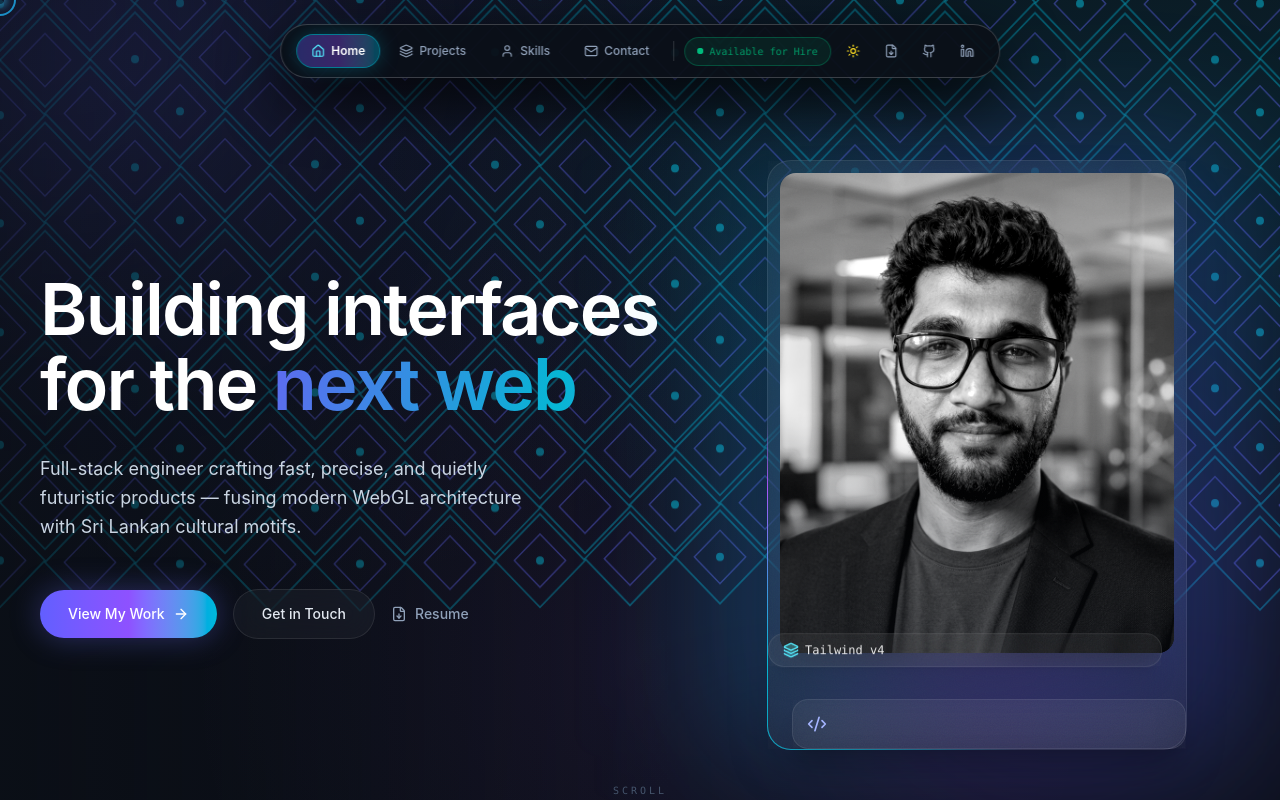
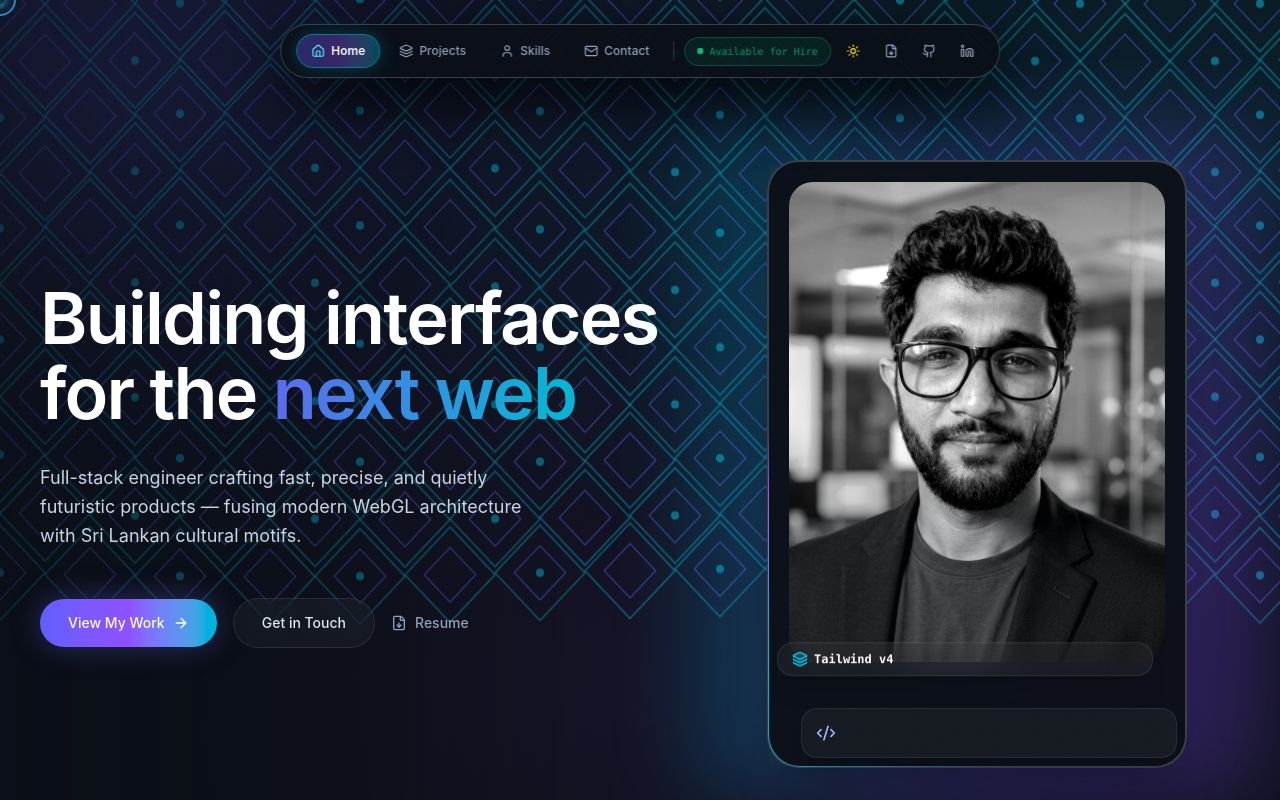
Before and after one commit to sasiruliyanage2004/portfolio-, a React (Vite) app: page / in a window 1280 px wide. Shown: the top 800 px of the page. Built offline with nearby package versions, Linux system fonts and the light colour scheme.

Commit message:
fix_portrait_card_layering_spacing_and_halo_alignment

```diff
--- a/src/components/cyber/HeroCyber.jsx
+++ b/src/components/cyber/HeroCyber.jsx
@@ -105,7 +105,7 @@ function CyclingTechBadge() {
     <div
       onMouseEnter={() => setIsPaused(true)}
       onMouseLeave={() => setIsPaused(false)}
-      className="glass-panel noise-overlay absolute -top-3 -left-3 flex items-center gap-1.5 px-3.5 py-2 rounded-2xl shadow-xl border border-cyan-400/30 bg-[#0b0f17]/90 backdrop-blur-md animate-float-chip cursor-pointer select-none"
+      className="glass-panel noise-overlay absolute -top-3 -left-3 flex items-center gap-1.5 px-3.5 py-2 rounded-2xl shadow-xl border border-cyan-400/30 bg-[#0b0f17]/95 dark:bg-[#0b0f17]/95 light-theme:bg-[#F7F5F1] backdrop-blur-md animate-float-chip cursor-pointer select-none z-20"
     >
       <AnimatePresence mode="wait">
         <motion.div
@@ -116,8 +116,8 @@ function CyclingTechBadge() {
           transition={{ duration: 0.35, ease: "easeInOut" }}
           className="flex items-center gap-1.5"
         >
-          <CurrentIcon className="h-4 w-4 text-cyan-300 fill-cyan-300/30" />
-          <span className="font-mono text-xs text-white/90 font-medium whitespace-nowrap">
+          <CurrentIcon className="h-4 w-4 text-cyan-400 fill-cyan-400/20" />
+          <span className="font-mono text-xs text-white dark:text-white light-theme:text-slate-900 font-semibold whitespace-nowrap">
             {TECH_STACK[index].label}
           </span>
         </motion.div>
@@ -216,29 +216,29 @@ export default function HeroCyber({ culturalTheme = "dumbara" }) {
           transition={{ duration: 0.8, delay: 0.2 }}
           className="group relative flex justify-center [perspective:1000px] py-2 px-4"
         >
-          {/* Ambient Glow Aura */}
-          <div className="absolute inset-4 bg-gradient-to-r from-cyan-500/25 via-indigo-500/25 to-blue-500/25 rounded-3xl blur-3xl scale-105 pointer-events-none" />
+          {/* Soft Outer Embedded Halo Glow Aura */}
+          <div className="absolute -inset-2 bg-gradient-to-r from-cyan-500/30 via-indigo-500/30 to-violet-500/30 rounded-[2.2rem] blur-2xl opacity-70 scale-105 pointer-events-none" />
 
-          {/* Main 3D Card Container */}
-          <TiltCard className="glass-panel noise-overlay relative w-full max-w-[420px] rounded-3xl p-3 shadow-2xl border-2 border-white/20 transition-all duration-500">
+          {/* Main 3D Card Container — Opaque Glass Backing prevents pattern bleeding */}
+          <TiltCard className="noise-overlay relative w-full max-w-[420px] rounded-[2rem] p-4 sm:p-5 shadow-2xl border-2 border-white/20 bg-[#0b0f17]/95 dark:bg-[#0b0f17]/95 light-theme:bg-[#F7F5F1]/95 backdrop-blur-2xl transition-all duration-500">
             <span className="border-beam" aria-hidden="true" />
 
-            {/* Profile Image Frame */}
-            <div className="relative h-[380px] sm:h-[440px] lg:h-[480px] w-full overflow-hidden rounded-2xl bg-gradient-to-b from-indigo-950/20 via-cyan-950/20 to-[#0b0f17]">
+            {/* Profile Image Frame — Opaque Background & Matching Corner Geometry */}
+            <div className="relative h-[380px] sm:h-[440px] lg:h-[480px] w-full overflow-hidden rounded-[1.5rem] bg-[#0b0f17] dark:bg-[#0b0f17] light-theme:bg-[#F7F5F1] shadow-inner">
               <img
                 src="/profile.png"
                 alt="Developer Portrait"
                 className="h-full w-full object-cover object-top filter grayscale contrast-110 brightness-115 group-hover:grayscale-0 group-hover:brightness-110 group-hover:scale-105 transition-all duration-700 ease-out"
               />
-              <div className="absolute inset-0 bg-gradient-to-t from-[#0b0f17] via-transparent to-transparent opacity-40 group-hover:opacity-10 transition-opacity duration-700" />
+              <div className="absolute inset-0 bg-gradient-to-t from-[#0b0f17]/80 via-transparent to-transparent opacity-40 group-hover:opacity-10 transition-opacity duration-700" />
             </div>
 
-            {/* Cycling Tech Stack Badge (Replaces Static SLIIT '26) */}
+            {/* Cycling Tech Stack Badge */}
             <CyclingTechBadge />
 
             {/* Orbiting Glass Chip Badge 2 */}
-            <div className="glass-panel noise-overlay absolute -bottom-3 -right-3 p-3.5 rounded-2xl shadow-xl border border-indigo-400/30 bg-[#0b0f17]/90 backdrop-blur-md">
-              <Code2 className="h-5 w-5 text-indigo-300" />
+            <div className="glass-panel noise-overlay absolute -bottom-3 -right-3 p-3.5 rounded-2xl shadow-xl border border-indigo-400/30 bg-[#0b0f17]/95 dark:bg-[#0b0f17]/95 light-theme:bg-[#F7F5F1] backdrop-blur-md z-20">
+              <Code2 className="h-5 w-5 text-indigo-300 dark:text-indigo-300 light-theme:text-indigo-600" />
             </div>
           </TiltCard>
         </motion.div>
```
